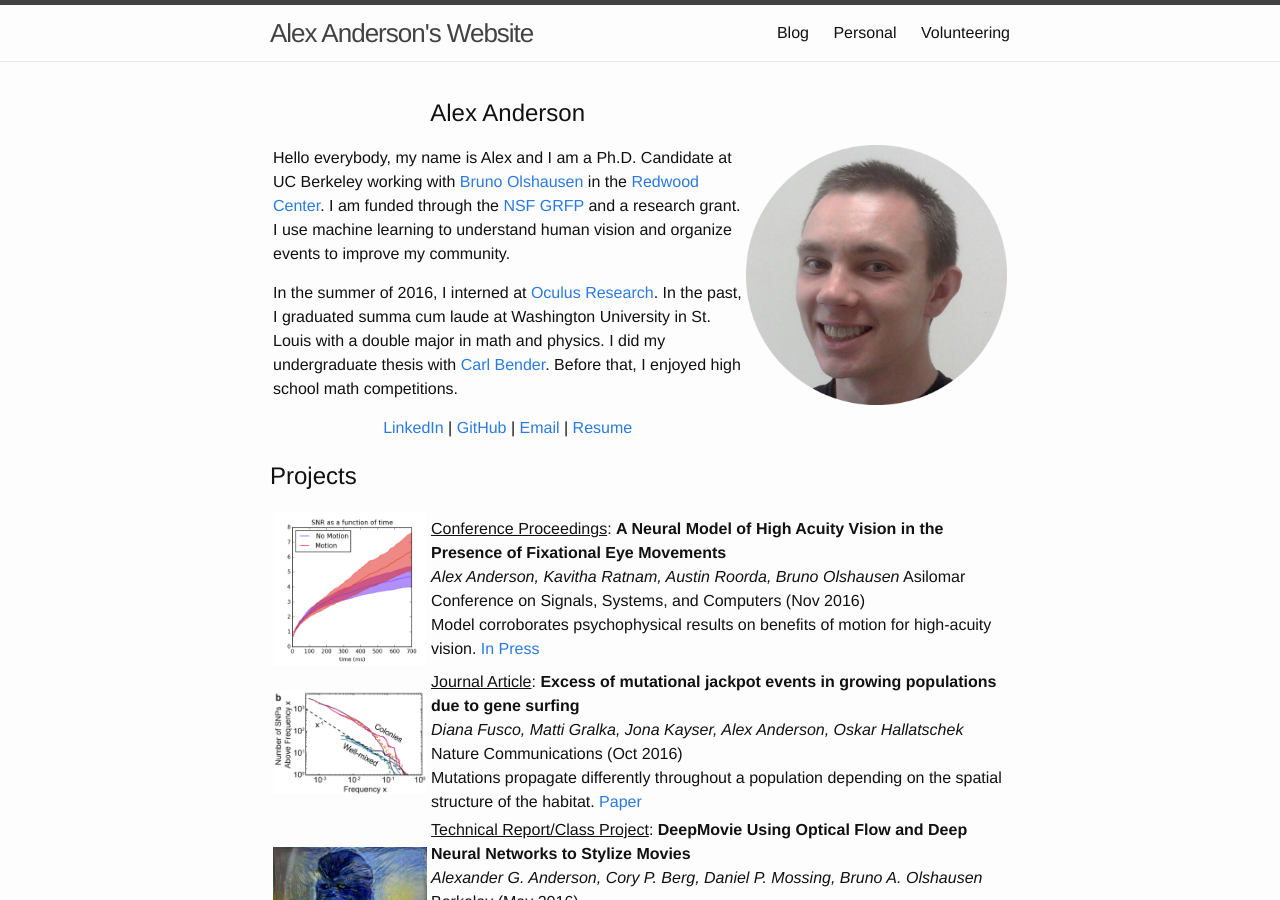
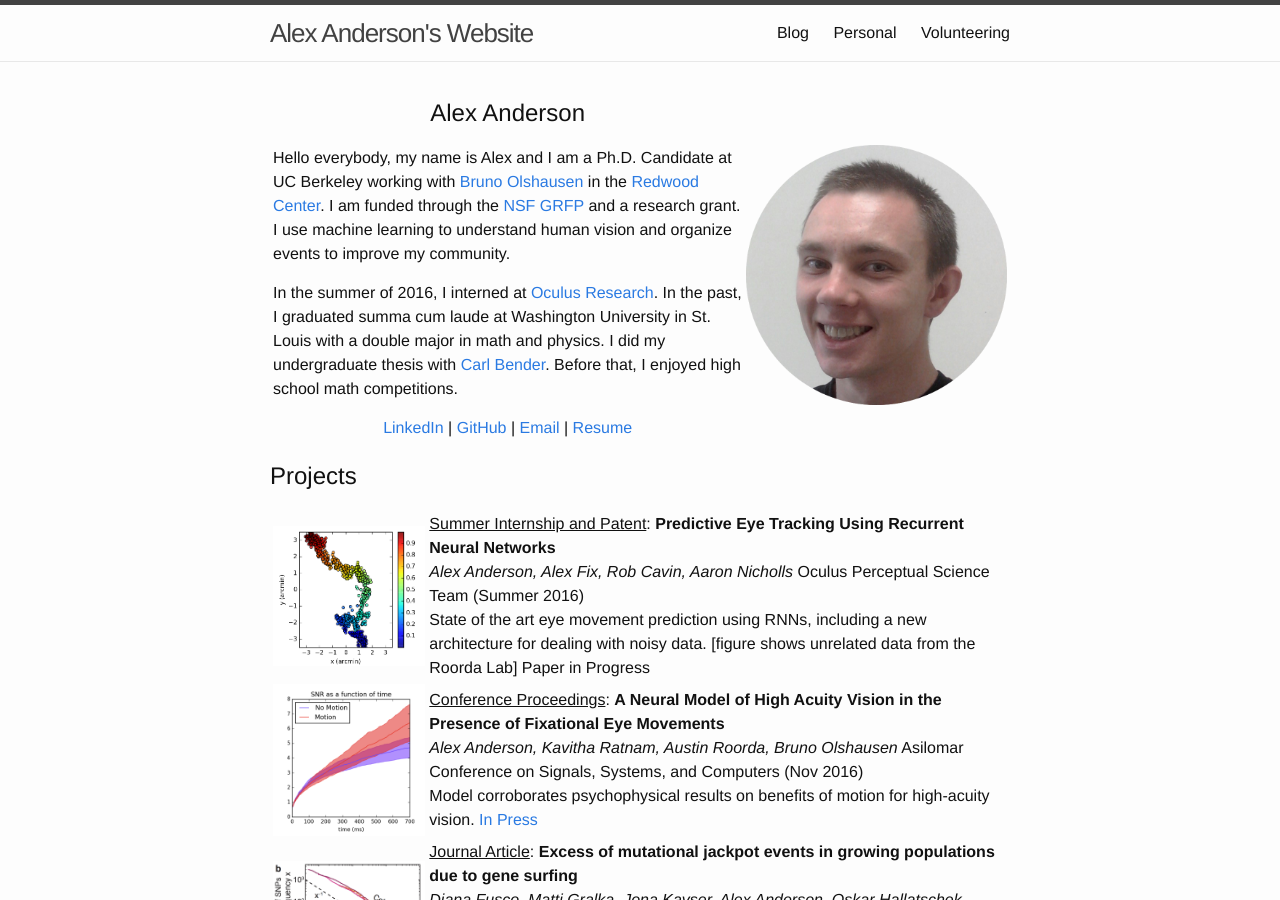
Before and after one commit to alexanderganderson/alexanderganderson.github.io, a Jekyll site: the page built from index.html, in a window 1280 px wide and 900 px high. Built offline with Jekyll 4.4.1, drawn with Linux system fonts in a browser that asks for light colours.

Commit message:
added oculus project

```diff
--- a/_data/projects.yml
+++ b/_data/projects.yml
@@ -1,3 +1,12 @@
+- type: Summer Internship and Patent
+  title: Predictive Eye Tracking Using Recurrent Neural Networks
+  authors: Alex Anderson, Alex Fix, Rob Cavin, Aaron Nicholls
+  location: Oculus Perceptual Science Team
+  date: Summer 2016
+  desc: State of the art eye movement prediction using RNNs, including a new architecture for dealing with noisy data. [figure shows unrelated data from the Roorda Lab]
+  img: static/img/eye_trace.png
+  link: Paper in Progress
+
 - type: Conference Proceedings
   title: A Neural Model of High Acuity Vision in the Presence of Fixational Eye Movements
   authors: Alex Anderson, Kavitha Ratnam, Austin Roorda, Bruno Olshausen
```
Also changed, not shown: static/img/eye_trace.png (added).
